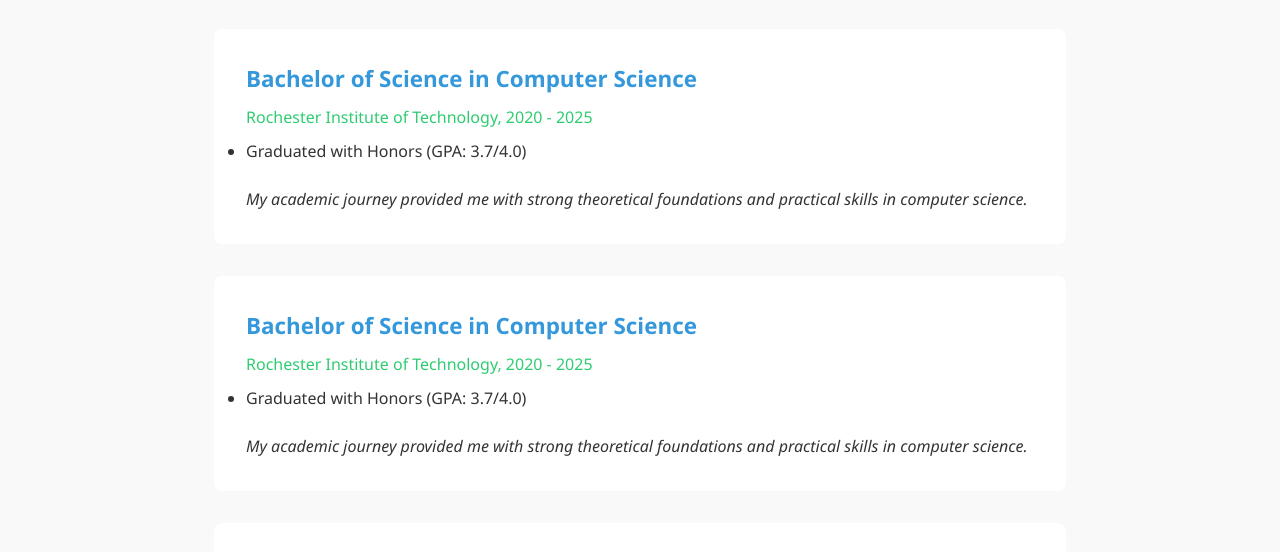
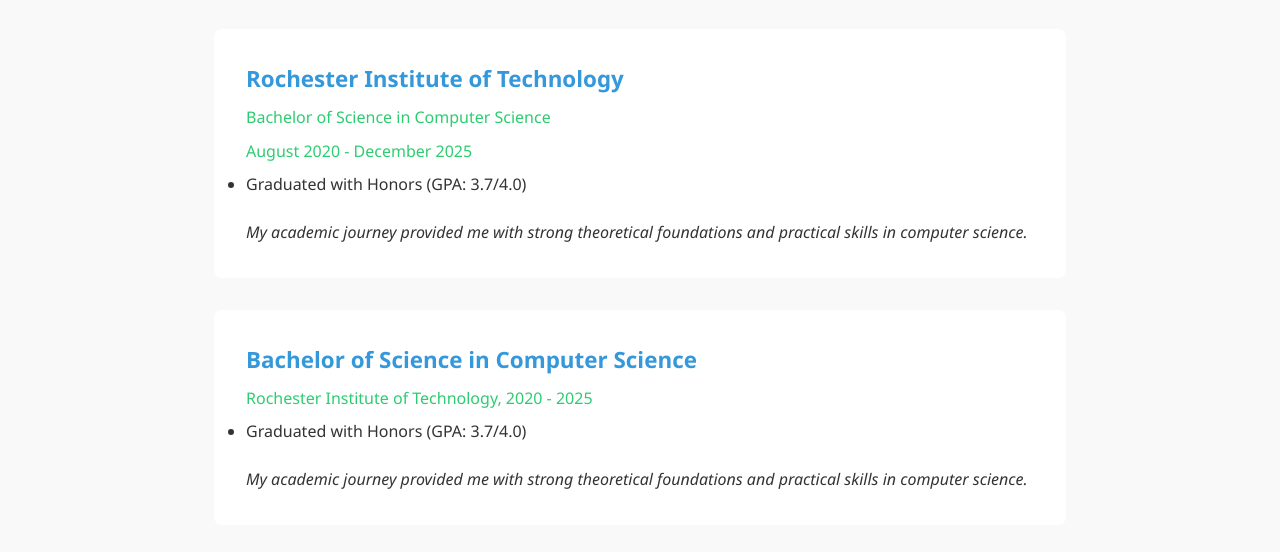
Before and after one commit to harzan7/portfolio, a plain HTML site: page experience.html in a window 1280 px wide. Shown: the part 169-721 px from the top of the page. Drawn offline with Linux system fonts and the light colour scheme.

Commit message:
Add subtitle for my college experience.

```diff
--- a/experience.html
+++ b/experience.html
@@ -28,8 +28,9 @@
     <div class="experience-container">
         <div class="experience-item">
             <div class="experience-content">
-                <h2 class="experience-title">Bachelor of Science in Computer Science</h2>
-                <h3 class="experience-duration">Rochester Institute of Technology, 2020 - 2025</h3>
+                <h2 class="experience-title">Rochester Institute of Technology</h2>
+                <h3 class="experience-subtitle">Bachelor of Science in Computer Science</h3>
+                <h3 class="experience-duration">August 2020 - December 2025</h3>
                 <ul class="experience-accomplishments">
                     <li>Graduated with Honors (GPA: 3.7/4.0)</li>
                 </ul>
```
